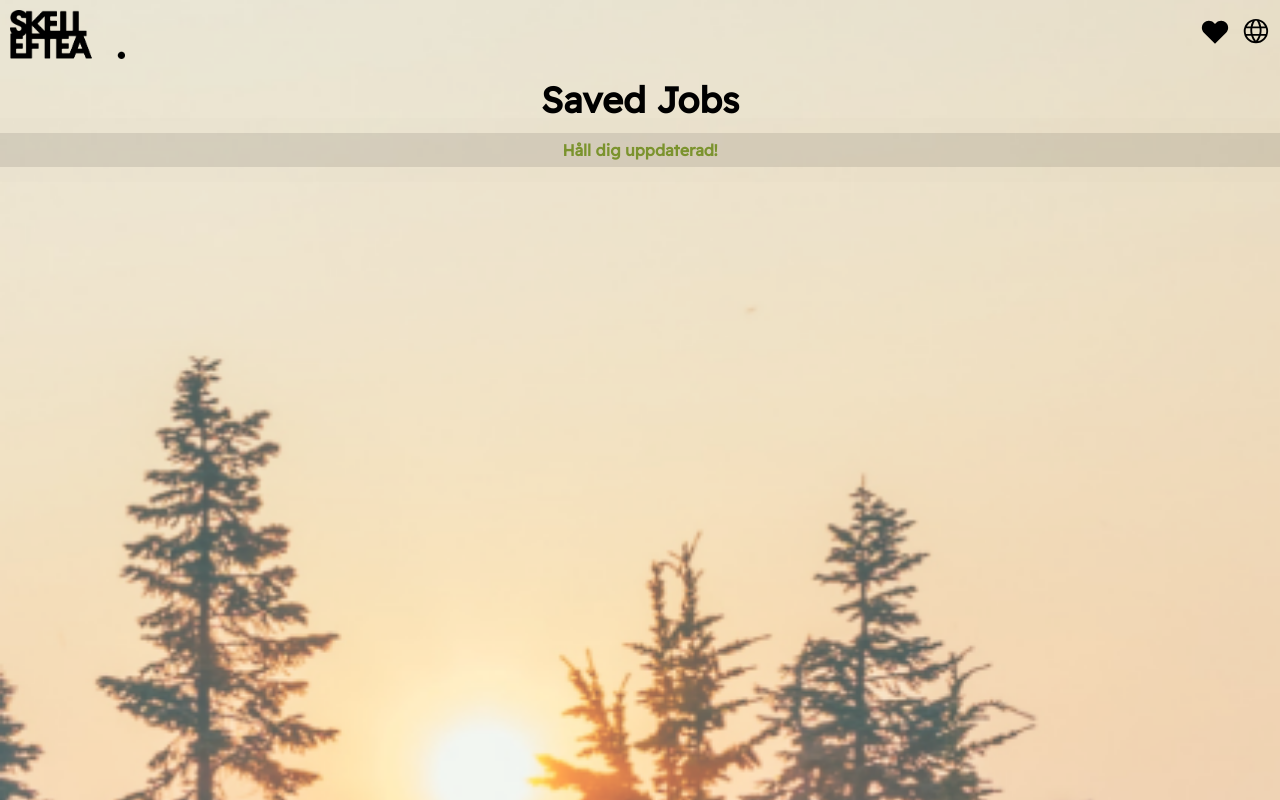
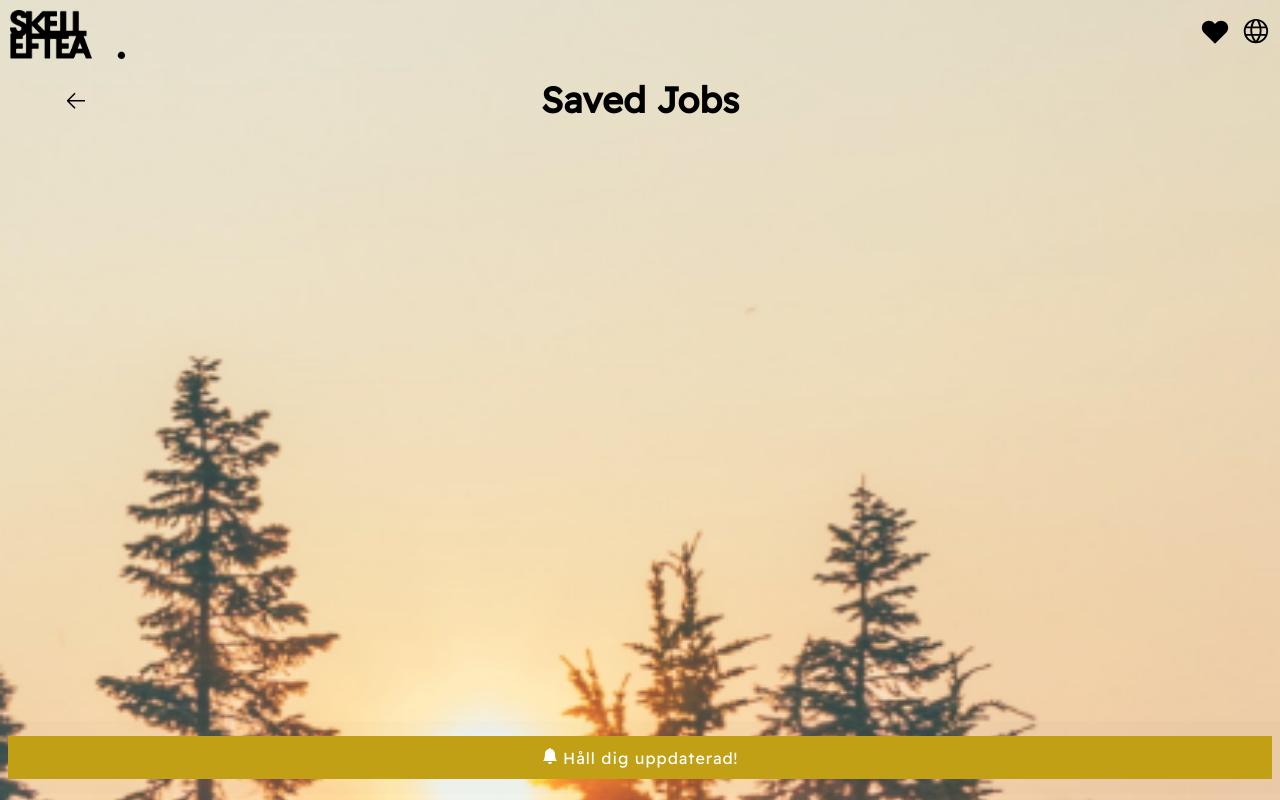
Before and after one commit to idamakela/swipe-north, a Next.js app: page /savedjobs in a window 1280 px wide. Built offline with nearby package versions, Linux system fonts and the light colour scheme.

Commit message:
changed background

```diff
--- a/app/components/EmailModal.jsx
+++ b/app/components/EmailModal.jsx
@@ -1,5 +1,6 @@
 import { useState } from 'react';
 import styles from '../../styles/EmailModal.module.scss'
+import { BsBellFill } from "react-icons/bs";
 
 const EmailModal = () => {
   const [showModal, setShowModal] = useState(false);
@@ -13,10 +14,10 @@ const EmailModal = () => {
 
   return (
     <>
-      <h3 className={`${styles.open} ${styles.pulse}`} onClick={() => setShowModal(true)}>Håll dig uppdaterad!</h3>
+     {!showModal && ( <h3 className={`${styles.open} ${styles.pulse}`} onClick={() => setShowModal(true)}><BsBellFill className={styles.bell} /> Håll dig uppdaterad!</h3>
+      )}
       {showModal && (
         <div className={styles.modal}>
-
           <div className="modal-content">
             <h1>Prenumerera på vårat nyhetsbrev!</h1>
             <p className={styles.paragraph}>
@@ -24,21 +25,14 @@ const EmailModal = () => {
                  tips, läsvärda artiklar och annat smått och gott. I lagom dos såklart!</p>
             <form className={styles.form} onSubmit={handleSubmit}>
             <label className={styles.label} htmlFor="email">E-post:</label>
-              <input
-                className={styles.input}
-                type="email"
+              <input className={styles.input}
+            type="email"
                 id="email"
                 value={email}
                 onChange={(e) => setEmail(e.target.value)}
               />
               <label className={styles.label} htmlFor="firstName">Förnamn:</label>
-              <input
-                className={styles.input}
-                type="text"
-                id="firstName"
-                value={firstName}
-                onChange={(e) => setFirstName(e.target.value)}
-              />
+              <input className={styles.input} type="text" id="firstName" value={firstName} onChange={(e) => setFirstName(e.target.value)} />
               <button className={`${styles.btn} ${styles.pulse}`} type="submit">Submit</button>
             </form>
           </div>
--- a/app/layout.js
+++ b/app/layout.js
@@ -2,7 +2,7 @@ import { Readex_Pro } from "next/font/google";
 import "../styles/globals.scss";
 import Header from "./header.js"
 import Image from 'next/image'
-import backgroundImg from '../public/background.png'
+import backgroundImg from '../public/background1.png'
 
 
 export const metadata = {
--- a/app/page.js
+++ b/app/page.js
@@ -9,8 +9,8 @@ export default function Home() {
             <h1 className={styles.title}>SWIPE NORTH</h1>
               <h2 className={styles.subTitle}>- For a better everyday life</h2>
               <div className={styles.infoText}>
-              Explore job opportunities and a better everyday life in Skellefteå
-               - a city thats growing exponentially and surrounded by breathtaking nature.
+              Explore job opportunities for a new beginning in <span className={styles.city}>Skellefteå</span>.
+              <br/>A city thats growing exponentially and surrounded by breathtaking nature.
               </div>
               <div className={styles.animationContainer}>
                 <Link href="/swiper" ><h3 className={styles.swipe}>SWIPE UP</h3></Link>
--- a/app/savedjobs/page.js
+++ b/app/savedjobs/page.js
@@ -2,31 +2,40 @@
 import React, { useState, useEffect } from 'react';
 import styles from '../../styles/savedjobs.module.scss'
 import EmailModal from '../components/EmailModal';
+import { VscHeartFilled, VscHeart, VscArrowLeft } from "react-icons/vsc";
+import { useAutoAnimate } from '@formkit/auto-animate/react'
+import Link from 'next/link';
 
 function SavedJobs() {
   const [savedJobs, setSavedJobs] = useState([0]);
+  const [listRef] = useAutoAnimate()
 
   useEffect(() => {
     const savedJobsData = Object.keys(localStorage).map((key) => JSON.parse(localStorage.getItem(key)))
     if (savedJobsData) {
-      setSavedJobs(savedJobsData);
+      setSavedJobs(savedJobsData.map(job => ({ ...job, heartFilled: true })));
     }
   }, []);
 
   const handleClickClose = (id) => {
     localStorage.removeItem(id);
-    setSavedJobs(prevJobs => prevJobs.filter(job => job.id !== id));
+    setSavedJobs(prevJobs =>
+      prevJobs.map(job =>
+        job.id === id ? { ...job, heartFilled: !job.heartFilled } : job
+      )
+      .filter(job => job.id !== id)
+    );
   };
 
   return (
     <>
+    <Link href="/swiper" ><VscArrowLeft className={styles.goBack}/></Link>
     <h1 className={styles.title}>Saved Jobs</h1>
-    <EmailModal />
-    <div className={styles.savedJobsContainer}>
+    <div className={styles.savedJobsContainer} ref={listRef}>
       {savedJobs.map(job => (
         <div className={styles.savedJobsList} key={job.id}>
           <div className={styles.imgContainer}>
-            <img className={styles.bigImg} src={job.picture} /*alt={imgAlt}*/ height="100px" width="120px"/>
+            <img className={styles.img} src={job.picture} /*alt={imgAlt}*/ height="100px" width="120px"/>
           </div>
           <div className={styles.infoContainer}>
             <div className={styles.innerText}>
@@ -34,13 +43,14 @@ function SavedJobs() {
                 <h2 className={styles.jobTitle}>{job.title}</h2>
                 <h4 className={styles.company}>{job.company}</h4>
               </div>
-              <div onClick={() => handleClickClose(job.id)} className={styles.close}>⊗</div>
+              <div onClick={() => handleClickClose(job.id)} className={styles.close}>{job.heartFilled ? <VscHeartFilled /> : <VscHeart />}</div>
             </div>
             <h4 className={styles.icons}>{`${job.icon} ${job.percentajeJob}%`}</h4>
           </div>
         </div>
       ))}
     </div>
+  <EmailModal />
     </>
   );
 }
--- a/package.json
+++ b/package.json
@@ -9,6 +9,7 @@
     "lint": "next lint"
   },
   "dependencies": {
+    "@formkit/auto-animate": "^1.0.0-beta.6",
     "@react-spring/web": "^9.5.5",
     "date-fns": "^2.29.3",
     "eslint": "8.36.0",
--- a/styles/EmailModal.module.scss
+++ b/styles/EmailModal.module.scss
@@ -34,12 +34,17 @@
 }
 
 .open {
-    background-color: rgba(0, 0, 0, 0.1);
-    color: $dark-green;
+    background-color: $dark-yellow;
+    color: white;
     font-size: 1.6rem;
-    margin: 0;
-    padding: 8px;
+    font-weight: 400;
+    letter-spacing: 1px;
+    margin: 0 8px;
+    padding: 12px;
+    position: fixed;
     text-align: center;
+    top: 92vh;
+    width: calc(100% - 16px);
 }
 
 .paragraph {
@@ -64,7 +69,7 @@
 
   @keyframes pulse-animation {
     0% {
-      box-shadow: 0 0 0 0px rgba(0, 0, 0, 0.2);
+      box-shadow: 0 0 0 0px rgba(0, 0, 0, 0.3);
     }
     100% {
       box-shadow: 0 0 0 16px rgba(0, 0, 0, 0);
--- a/styles/savedjobs.module.scss
+++ b/styles/savedjobs.module.scss
@@ -4,11 +4,18 @@
     display: flex;
     gap: 8px;
     background-color: $light-color;
-    border: 1px solid $dark-color;
     padding: 16px;
+    margin: 8px;
 }
 
-.bigImg {
+.goBack {
+    font-size: 24px;
+    position: absolute;
+    left: 5vw;
+    top: 88px;
+}
+
+.img {
     border-radius: 5px;
 }
 
@@ -53,6 +60,7 @@
 }
 
 .close {
+    color: $red-color;
     font-size: 16px;
     font-weight: 600;
 }
```
Also changed, not shown: styles/page.module.scss (+15 -2 lines), public/background1.png (added), 1 other file (tests, documents, lock files or other folders).
